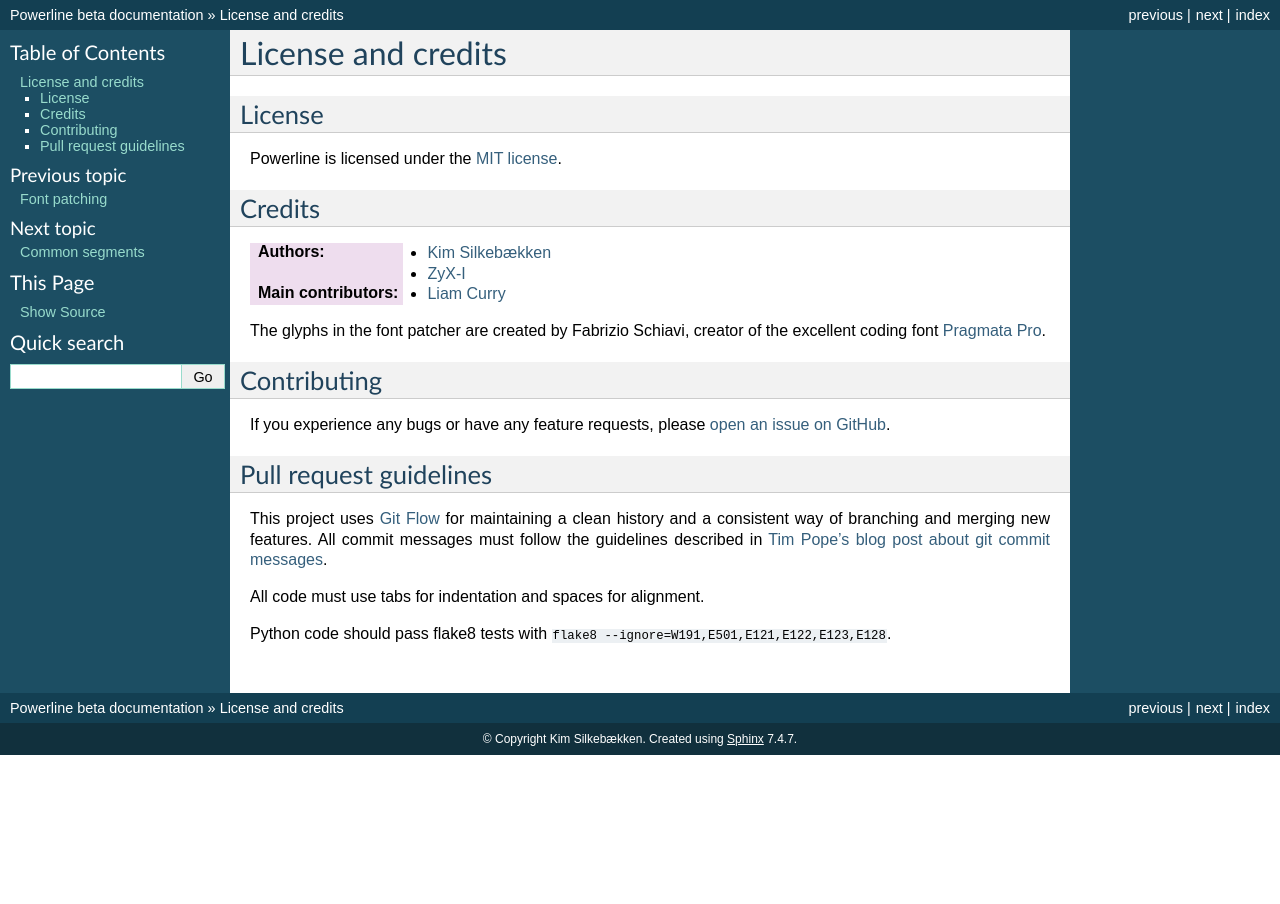
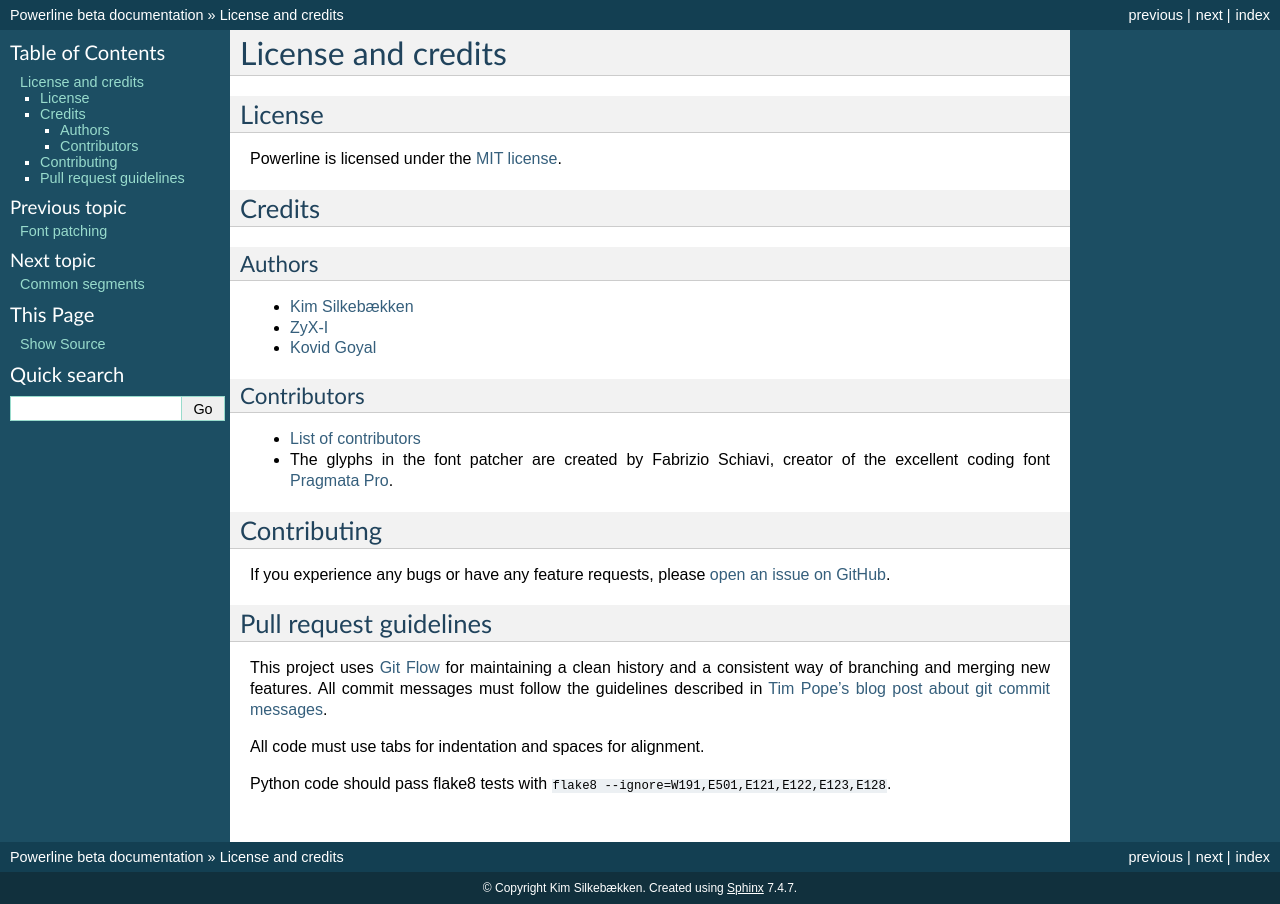
Before and after one commit to someyooyo/someyooyo, a Sphinx documentation site: the page built from docs/source/license-credits.rst, in a window 1280 px wide. Built offline with Sphinx 7.4.7, drawn with Linux system fonts in a browser that asks for light colours.

Commit message:
Update authors and contributors list

```diff
--- a/docs/source/license-credits.rst
+++ b/docs/source/license-credits.rst
@@ -11,14 +11,20 @@ Powerline is licensed under the `MIT license
 Credits
 =======
 
-:Authors:
-    * `Kim Silkebækken <https://github.com/Lokaltog>`_
-    * `ZyX-I <https://github.com/ZyX-I>`_
-:Main contributors:
-    * `Liam Curry <https://github.com/liamcurry>`_
+Authors
+-------
 
-The glyphs in the font patcher are created by Fabrizio Schiavi, creator of
-the excellent coding font `Pragmata Pro`_.
+* `Kim Silkebækken <https://github.com/Lokaltog>`_
+* `ZyX-I <https://github.com/ZyX-I>`_
+* `Kovid Goyal <https://github.com/kovidgoyal>`_
+
+Contributors
+------------
+
+* `List of contributors
+  <https://github.com/Lokaltog/powerline/contributors>`_
+* The glyphs in the font patcher are created by Fabrizio Schiavi, creator of
+  the excellent coding font `Pragmata Pro`_.
 
 .. _`Pragmata Pro`: http://www.fsd.it/fonts/pragmatapro.htm
 
```
